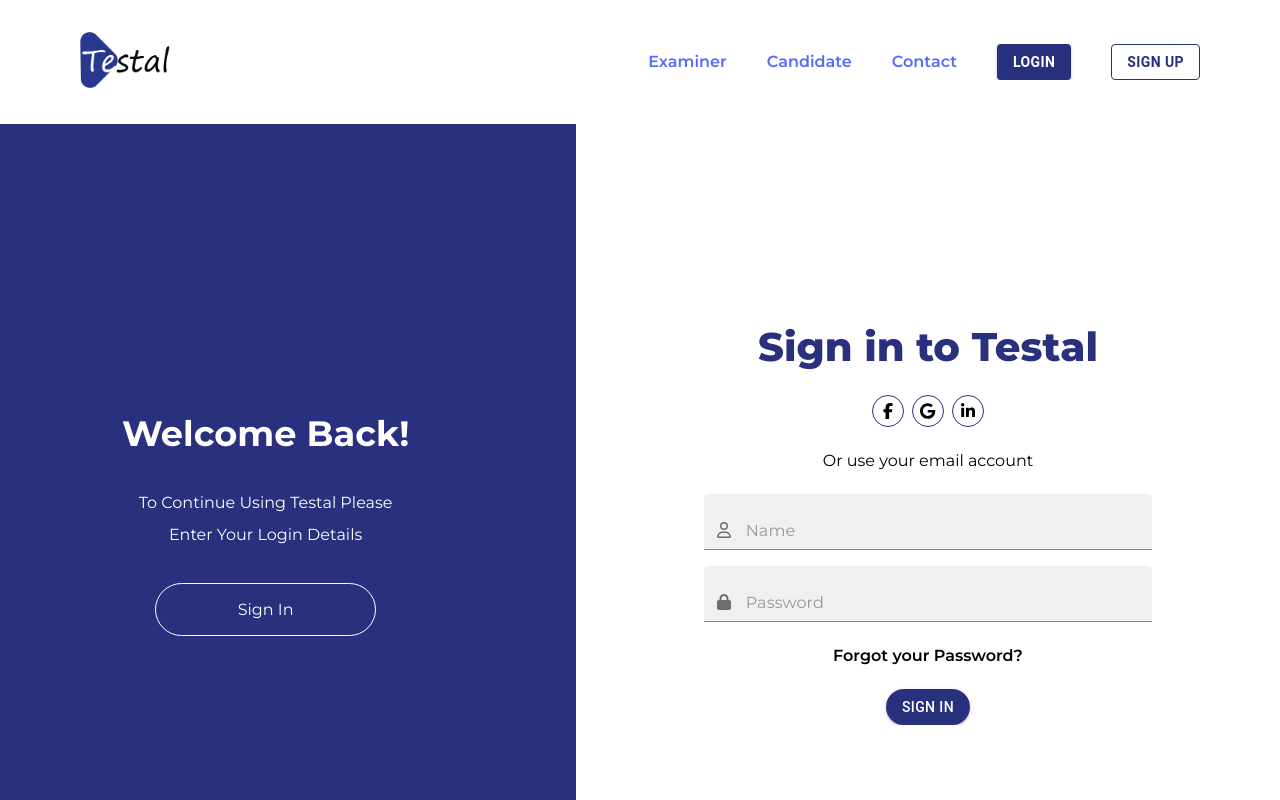
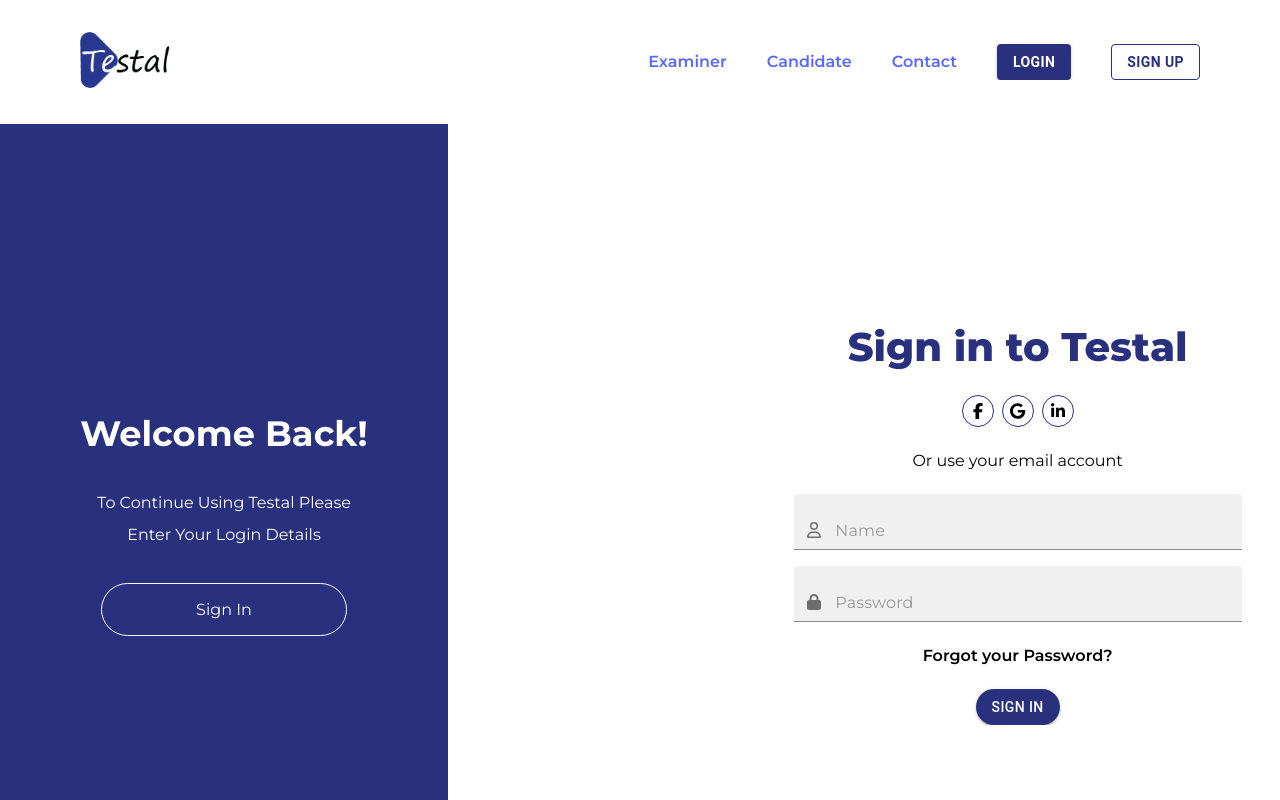
Before and after one commit to dhani-el/test-portal, a React (Vite) app: page /login in a window 1280 px wide. Shown: the top 800 px of the page. Built offline with nearby package versions, Linux system fonts and the light colour scheme.

Commit message:
implement first level animation

```diff
--- a/src/02 Authentication/Jsx/components.jsx
+++ b/src/02 Authentication/Jsx/components.jsx
@@ -74,26 +74,27 @@
             </motion.div>
 }
 
-export function Feelings(){
-    return <motion.div id="feelingsContainer">
-                <FeelingOne />
-                <FeelingTwo/>
+export function Feelings({animationTrigger}){
+
+    return <motion.div id="feelingsContainer" >
+                <FeelingOne animationTrigger={animationTrigger}  />
+                <FeelingTwo animationTrigger={animationTrigger} />
             </motion.div>
 }
 
-function FeelingOne(){
+function FeelingOne({animationTrigger}){
     return <motion.div  id="aFeeling" >
                 <MajorText text={"Welcome Back!"}/>
                 <Subtext text={"To Continue Using Testal Please Enter Your Login Details"}/>
-                <MyButton text={"Sign In"}/>
+                <MyButton text={"Sign In"} animationTrigger={animationTrigger} />
             </motion.div>
 }
 
-function FeelingTwo(){
+function FeelingTwo({animationTrigger}){
     return <motion.div id="aFeeling" >
                 <MajorText text={"Hello, Friend"}/>
                 <Subtext text={"Enter The Details in The Form and Start Your Journey With Us"}/>
-                <MyButton text={"Sign Up"}/>
+                <MyButton text={"Sign Up"} animationTrigger={animationTrigger} />
             </motion.div>
 }
 function MajorText({text}){
@@ -104,6 +105,6 @@
     return <motion.p id="subText">{text}</motion.p>
 }
 
-function MyButton({text}){
-    return <motion.div id="customButton">{text}</motion.div>
+function MyButton({text,animationTrigger}){
+    return <motion.div  onClick={()=>animationTrigger()} id="customButton">{text}</motion.div>
 }
--- a/src/02 Authentication/Jsx/index.jsx
+++ b/src/02 Authentication/Jsx/index.jsx
@@ -2,17 +2,73 @@
 import { motion } from "framer-motion"
 import { FormZ,Feelings } from "./components"
 import "../Styles/index.css"
+import { useState } from "react"
 
 
 
 
 export default function Authentication(){
+    const [animationState,setAnimationState] = useState(false);
+    const animations = {
+        envelope1:{
+            initial:{
+                top:0,
+                right:"2vw",
+                left:"52vw"
+            },
+            slideLeft:{
+                top:0,
+                left:"0vw",
+                right:"49vw",
+                transition:{
+                    duration:1,
+                }
+            },
+            slideRight:{
+                top:0,
+                left:"52vw",
+                right:"2vw",
+                transition:{
+                    duration:1,
+                }
+            }
+        },
+        envelope2:{
+            initial:{
+                top:0,
+                left:"0vw",
+                right:"35vw"
+            },
+            slideLeft:{
+                top:0,
+                left:"0vw",
+                right:"35vw",
+                transition:{
+                    duration:1,
+                }
+            },
+            slideRight:{
+                top:0,
+                right:"0vw",
+                left:"65vw",
+                transition:{
+                    duration:1,
+                }
+            }
+        }
+
+    }
+
+    function animationToggle(){
+        setAnimationState(init => !init)
+    }
+
     return <div id="AuthPageContainer">
-                <motion.div id="envelopeOne" className="envelope">
+                <motion.div id="envelopeOne" className="envelope" variants={animations.envelope1} initial = "initial" animate = {animationState ? "slideLeft" : "slideRight"} >
                     <FormZ/>
                 </motion.div>
-                <motion.div id="envelopeTwo" className="envelope">
-                    <Feelings/>
+                <motion.div id="envelopeTwo" className="envelope" variants={animations.envelope2} initial = "initial" animate = {animationState ? "slideRight" : "slideLeft"}>
+                    <Feelings animationTrigger={animationToggle}/>
                 </motion.div>
             </div>
 }
--- a/src/02 Authentication/Styles/index.css
+++ b/src/02 Authentication/Styles/index.css
@@ -72,7 +72,6 @@
   display: flex;
   width: 100vw;
   height: 100vh;
-  padding: 0rem 4rem;
   justify-content: space-between;
   align-items: center;
   background-color: rgb(41, 49, 126);
@@ -108,12 +107,10 @@
   position: absolute;
 }
 #AuthPageContainer #envelopeTwo {
-  width: 45vw;
+  width: 35vw;
   top: 0;
-  left: 0;
 }
 #AuthPageContainer #envelopeOne {
   width: 55vw;
   top: 0;
-  right: 0;
 }/*# sourceMappingURL=index.css.map */
--- a/src/02 Authentication/Styles/index.scss
+++ b/src/02 Authentication/Styles/index.scss
@@ -79,7 +79,7 @@
         display: flex;
         width: 100vw;
         height : 100vh;
-        padding: 0rem 4rem;
+        // padding: 0rem 4rem;
         justify-content: space-between;
         align-items: center;
         background-color: $purple;
@@ -120,14 +120,13 @@
         position: absolute;
     }
     #envelopeTwo{
-        width: 45vw;
+        width: 35vw;
         top: 0;
-        left: 0;
+
     }
     #envelopeOne{
-        width: 55vw;
+        width:55vw;
         top: 0;
-        right: 0;
     }
 
 }
```
Also changed, not shown: 1 other file (tests, documents, lock files or other folders).
